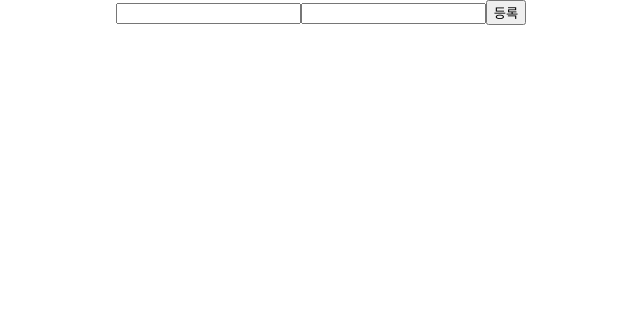
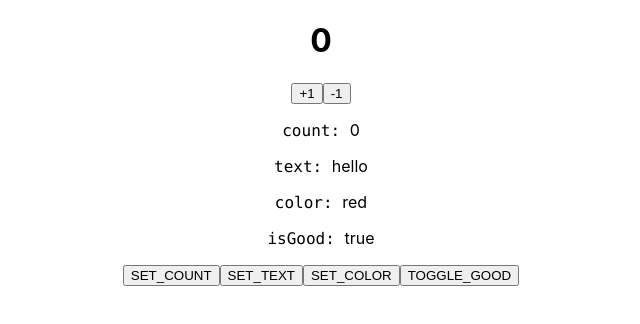
Before and after one commit to taurusboong2/ts-react-tutorial, a React (Create React App) app: page / in a window 1280 px wide. Shown: the top 324 px of the page, without its empty margins (319-959 px from the left). Built offline with nearby package versions, Linux system fonts and the light colour scheme.

Commit message:
useReducer TS

```diff
--- a/src/App.tsx
+++ b/src/App.tsx
@@ -1,14 +1,13 @@
 import React from 'react';
 import './App.css';
-import MyForm from './MyForm';
+import Counter from './Counter';
+import ReducerSample from './ReducerSample';
 
 const App: React.FC = () => {
-  const onSubmit = (form: { name: string; des: string }) => {
-    console.log(form);
-  };
   return (
     <div className="App">
-      <MyForm onSubmit={onSubmit} />
+      <Counter />
+      <ReducerSample />
     </div>
   );
 };
--- a/src/Counter.tsx
+++ b/src/Counter.tsx
@@ -1,9 +1,23 @@
-import React, { useState } from 'react';
+import React, { useReducer } from 'react';
+
+type Action = { type: 'INCREASE' } | { type: 'DECREASE' };
+
+function reducer(state: number, action: Action): number {
+  switch (action.type) {
+    case 'INCREASE':
+      return state + 1;
+    case 'DECREASE':
+      return state - 1;
+    default:
+      throw new Error('Unhandled action');
+  }
+}
 
 const Counter = () => {
-  const [count, setCount] = useState<number>(0);
-  const onIncrease = () => setCount(count + 1);
-  const onDecrease = () => setCount(count - 1);
+  const [count, dispatch] = useReducer(reducer, 0);
+  const onIncrease = () => dispatch({ type: 'INCREASE' });
+  const onDecrease = () => dispatch({ type: 'DECREASE' });
+
   return (
     <div>
       <h1>{count}</h1>
--- /dev/null
+++ b/src/ReducerSample.tsx
@@ -0,0 +1,82 @@
+import React, { useReducer } from 'react';
+
+type Color = 'red' | 'orange' | 'yellow';
+
+type State = {
+  count: number;
+  text: string;
+  color: Color;
+  isGood: boolean;
+};
+
+type Action =
+  | { type: 'SET_COUNT'; count: number }
+  | { type: 'SET_TEXT'; text: string }
+  | { type: 'SET_COLOR'; color: Color }
+  | { type: 'TOGGLE_GOOD' };
+
+function reducer(state: State, action: Action): State {
+  switch (action.type) {
+    case 'SET_COUNT':
+      return {
+        ...state,
+        count: action.count,
+      };
+    case 'SET_TEXT':
+      return {
+        ...state,
+        text: action.text,
+      };
+    case 'SET_COLOR':
+      return {
+        ...state,
+        color: action.color,
+      };
+    case 'TOGGLE_GOOD':
+      return {
+        ...state,
+        isGood: !state.isGood,
+      };
+    default:
+      throw new Error('Unhandled action');
+  }
+}
+
+function ReducerSample() {
+  const [state, dispatch] = useReducer(reducer, {
+    count: 0,
+    text: 'hello',
+    color: 'red',
+    isGood: true,
+  });
+
+  const setCount = () => dispatch({ type: 'SET_COUNT', count: 5 });
+  const setText = () => dispatch({ type: 'SET_TEXT', text: 'bye' });
+  const setColor = () => dispatch({ type: 'SET_COLOR', color: 'orange' });
+  const toggleGood = () => dispatch({ type: 'TOGGLE_GOOD' });
+
+  return (
+    <div>
+      <p>
+        <code>count: </code> {state.count}
+      </p>
+      <p>
+        <code>text: </code> {state.text}
+      </p>
+      <p>
+        <code>color: </code> {state.color}
+      </p>
+      <p>
+        <code>isGood: </code> {state.isGood ? 'true' : 'false'}
+      </p>
+      <div>
+        <button onClick={setCount}>SET_COUNT</button>
+        <button onClick={setText}>SET_TEXT</button>
+        <button onClick={setColor}>SET_COLOR</button>
+        <button onClick={toggleGood}>TOGGLE_GOOD</button>
+      </div>
+    </div>
+  );
+}
+
+export default ReducerSample;
```
